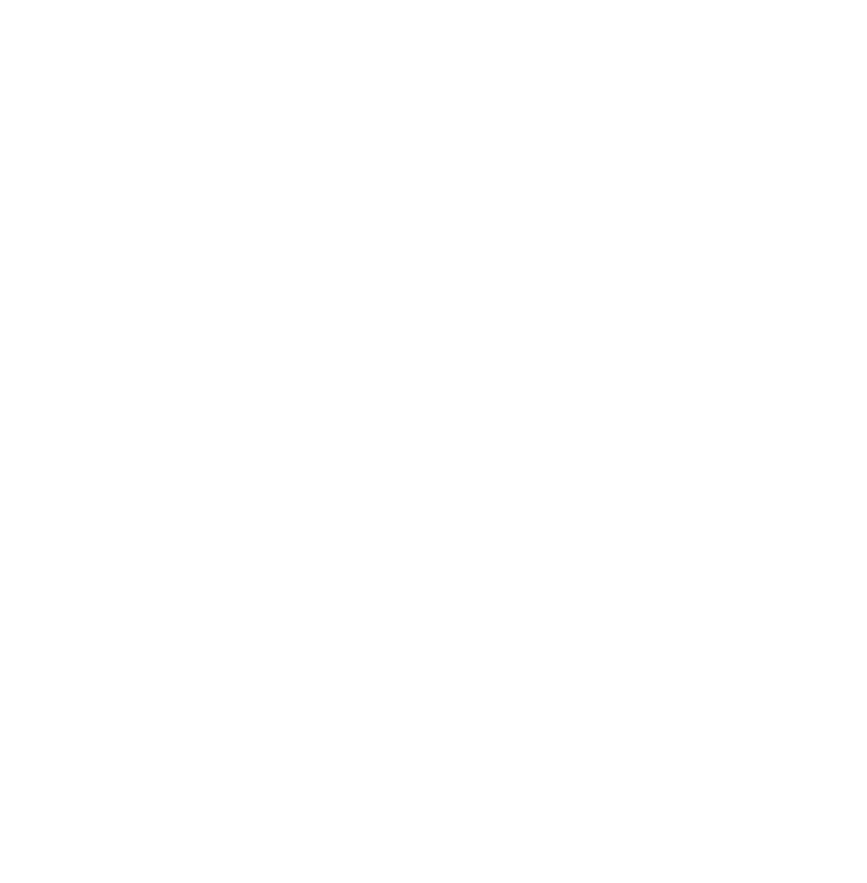
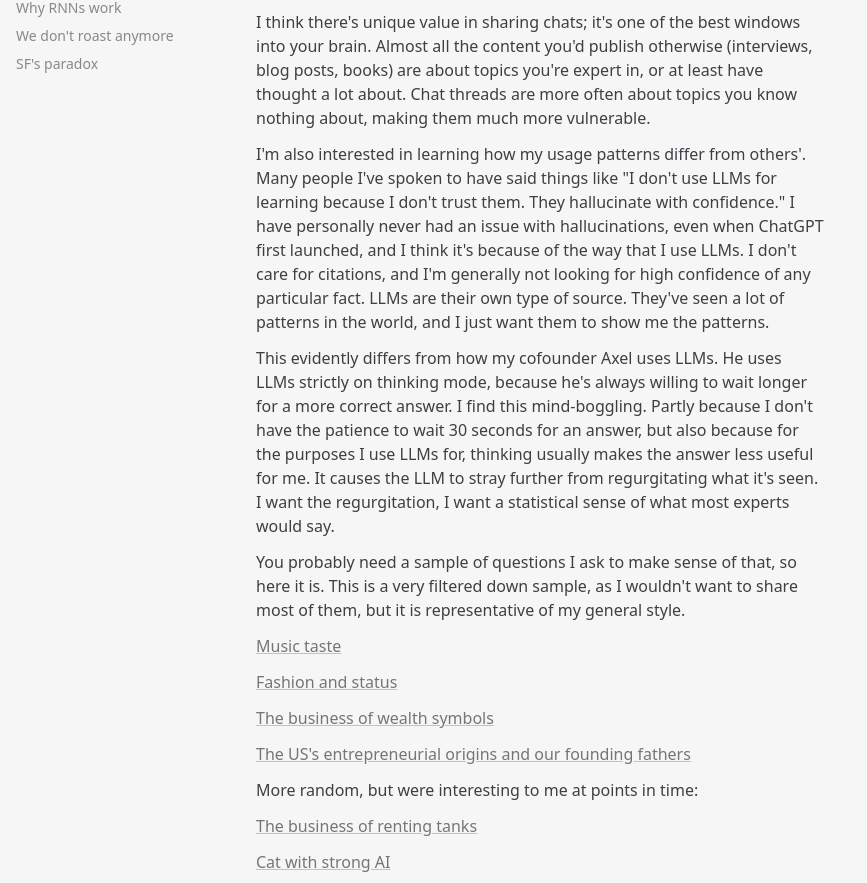
Before and after one commit to Xyzrr/micro-blog, a SvelteKit app: page /interesting-llm-chats-2 in a window 1280 px wide. Before the commit this address had no page. Shown: the part 214-1097 px from the top of the page, without its empty margins (0-867 px from the left). Before the commit the page ends 800 px from the top, so only its background shows below. Built offline with nearby package versions, Linux system fonts and the light colour scheme.

Commit message:
llm chats

```diff
--- a/src/app.css
+++ b/src/app.css
@@ -28,6 +28,7 @@
 
 ul {
 	list-style-type: disc;
+	padding-left: 24px;
 }
 
 ol {
@@ -56,6 +57,10 @@
 	text-decoration-color: rgba(64, 62, 67, 1);
 }
 
+.main hr {
+	margin: 32px 0;
+}
+
 code {
 	font-family: Inconsolata;
 	border: 1px solid #ddd;
--- /dev/null
+++ b/src/routes/(posts)/interesting-llm-chats-2/+page.svelte
@@ -0,0 +1,134 @@
+<svelte:head>
+	<title>My chats with LLMs</title>
+</svelte:head>
+<h1>My chats with LLMs</h1>
+<div class="opacity-60 mb-8">December 2024</div>
+<p>
+	I spend maybe 15% of my waking hours talking to LLMs, and I don't think that's uncommon in the Bay
+	Area, but almost none of these conversations are ever shared on the internet.
+</p>
+<p>
+	I think there's unique value in sharing chats; it's one of the best windows into your brain.
+	Almost all the content you'd publish otherwise (interviews, blog posts, books) are about topics
+	you're expert in, or at least have thought a lot about. Chat threads are more often about topics
+	you know nothing about, making them much more vulnerable.
+</p>
+<p>
+	I'm also interested in learning how my usage patterns differ from others'. Many people I've spoken
+	to have said things like "I don't use LLMs for learning because I don't trust them. They
+	hallucinate with confidence." I have personally never had an issue with hallucinations, even when
+	ChatGPT first launched, and I think it's because of the way that I use LLMs. I don't care for
+	citations, and I'm generally not looking for high confidence of any particular fact. LLMs are
+	their own type of source. They've seen a lot of patterns in the world, and I just want them to
+	show me the patterns.
+</p>
+<p>
+	This evidently differs from how my cofounder Axel uses LLMs. He uses LLMs strictly on thinking
+	mode, because he's always willing to wait longer for a more correct answer. I find this
+	mind-boggling. Partly because I don't have the patience to wait 30 seconds for an answer, but also
+	because for the purposes I use LLMs for, thinking usually makes the answer less useful for me. It
+	causes the LLM to stray further from regurgitating what it's seen. I want the regurgitation, I
+	want a statistical sense of what most experts would say.
+</p>
+<p>
+	You probably need a sample of questions I ask to make sense of that, so here it is. This is a very
+	filtered down sample, as I wouldn't want to share most of them, but it is representative of my
+	general style.
+</p>
+<p>
+	<a target="_blank" href="https://claude.ai/share/b062c73a-7bb4-48d2-a173-f8f9fbf8c523"
+		>Music taste</a
+	>
+</p>
+<p>
+	<a target="_blank" href="https://chatgpt.com/share/692d0d3d-4c10-8002-a793-698580eef72c"
+		>Fashion and status</a
+	>
+</p>
+<p>
+	<a target="_blank" href="https://chatgpt.com/share/69348267-7518-8002-bb3a-e2f9f8557ee8"
+		>The business of wealth symbols</a
+	>
+</p>
+<p>
+	<a target="_blank" href="https://chatgpt.com/share/692d0e56-4bf0-8002-b4ef-936f1264dc10"
+		>The US's entrepreneurial origins and our founding fathers</a
+	>
+</p>
+<p>More random, but were interesting to me at points in time:</p>
+<p>
+	<a target="_blank" href="https://chatgpt.com/share/69348276-75d4-8002-8bf8-586b862562d3"
+		>The business of renting tanks</a
+	>
+</p>
+<p>
+	<a target="_blank" href="https://claude.ai/share/d01e47e1-19df-4fd9-97dc-8b232213590f"
+		>Cat with strong AI</a
+	>
+</p>
+<p>
+	<a target="_blank" href="https://claude.ai/chat/7de86710-a56d-4783-ab32-2f6500d6c6f1"
+		>Social media frustration</a
+	>
+</p>
+<p>
+	<a target="_blank" href="https://claude.ai/share/9f45d613-71a4-440b-88b8-a3f1c9a78ec8"
+		>SF Twitter and irony</a
+	>
+</p>
+<p>
+	<a target="_blank" href="https://claude.ai/share/6e2f765a-4189-45a6-acd2-4e74465292b1"
+		>The value of vacations</a
+	>
+</p>
+<p>
+	<a target="_blank" href="https://claude.ai/share/f18c565d-a145-4d6c-aaaa-6d41380a3685"
+		>On the merit of sandbagging</a
+	>
+</p>
+<p>
+	There's also plenty of chats where I make LLMs do some grunt work for me, such as trying to find
+	an obscure
+	<a target="_blank" href="https://chatgpt.com/share/69348253-88d8-8002-9e07-5fead3e8fbfc"
+		>Feynman quote</a
+	>
+	I had once heard.
+</p>
+<p>Most of those chats need too much context to make sense of though.</p>
+<hr />
+<p>Some more thoughts I've formed after collecting this list:</p>
+<ul>
+	<li>
+		<p>
+			I use Claude much more for advice in social situations. It seems to have much better EQ, which
+			I hear is largely due to post-training on Amanda Askell. For example,
+			<a target="_blank" href="https://claude.ai/share/b9065409-c15f-4e7b-99d3-1fdf352aa448"
+				>Claude</a
+			>
+			has a very different answer than
+			<a target="_blank" href="https://chatgpt.com/share/69348426-c808-8002-a47f-b43a3e3f621a"
+				>ChatGPT</a
+			>
+			for "Do women on average enjoy talking about agi timelines at parties less than men do?". (This
+			may be in part because Askell herself hates talking about AGI at parties.)
+		</p>
+	</li>
+	<li>
+		<p>
+			I also know several people that leave the memory feature of ChatGPT on. I can't imagine doing
+			this myself. I'm constantly lying to GPT to test how it responds with different assumptions,
+			and I also have some anti-bias techniques that depend on a clean context each chat, such as
+			<a target="_blank" href="https://claude.ai/share/b942234d-5458-4e81-9269-5edf39464606"
+				>flipping a loaded question</a
+			>. I would use memory if I could enable it only for particular projects, but this capability
+			doesn't seem to exist yet.
+		</p>
+	</li>
+	<li>
+		<p>
+			I don't do any fancy prompt engineering techniques besides de-biasing techniques like above.
+			Ever since RLHF, I don't think things like priming are actually useful for Q+A, though they're
+			probably useful for agentic workflows.
+		</p>
+	</li>
+</ul>
--- a/src/routes/Sidebar.svelte
+++ b/src/routes/Sidebar.svelte
@@ -5,6 +5,7 @@
 <div class="w-60 shrink-0 h-full">
 	<div class="list-none flex flex-col pt-10 sticky top-0">
 		<SidebarItem to="/">Home</SidebarItem>
+		<SidebarItem to="/interesting-llm-chats-2">My chats with LLMs</SidebarItem>
 		<SidebarItem to="/college-admissions">College admissions</SidebarItem>
 		<SidebarItem to="/startup-spark">How a startup loses its spark</SidebarItem>
 		<SidebarItem to="/ai-safety">My take on AI safety</SidebarItem>
```
Also changed, not shown: 1 other file (tests, documents, lock files or other folders).
